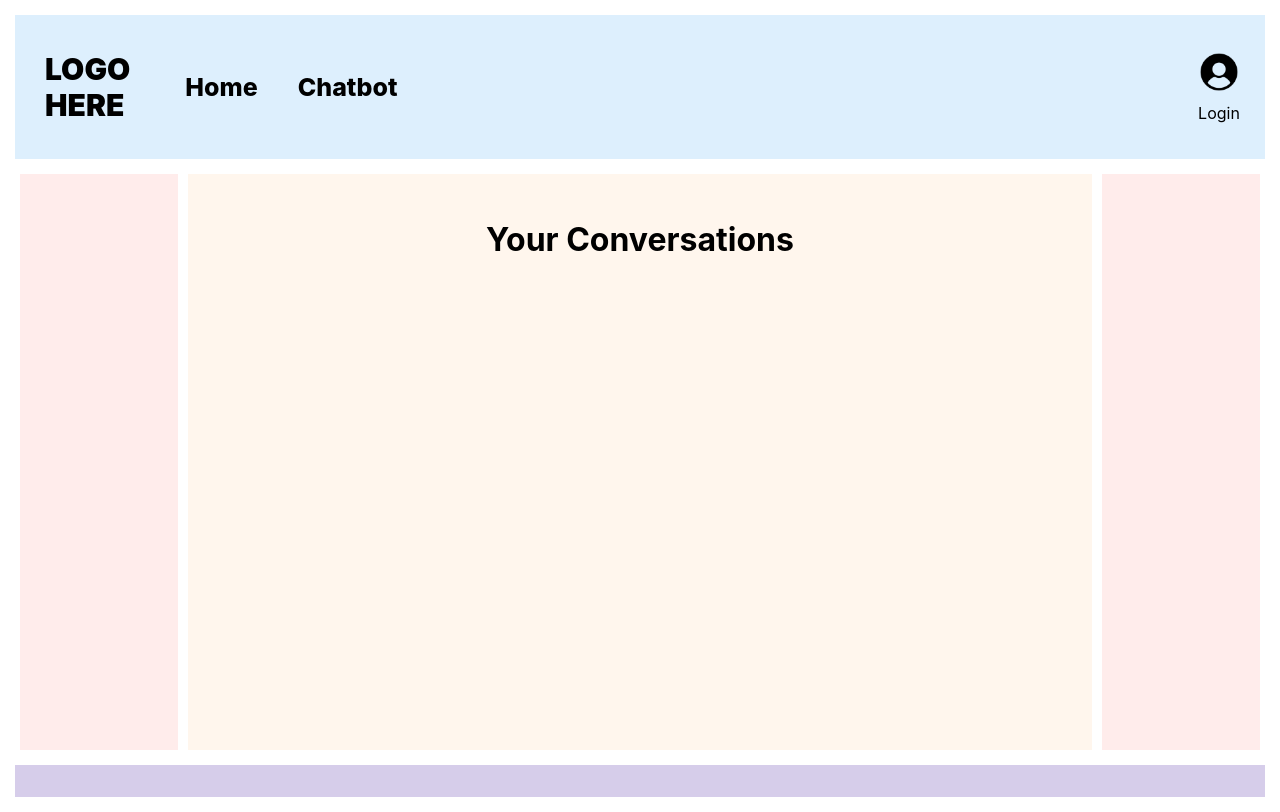
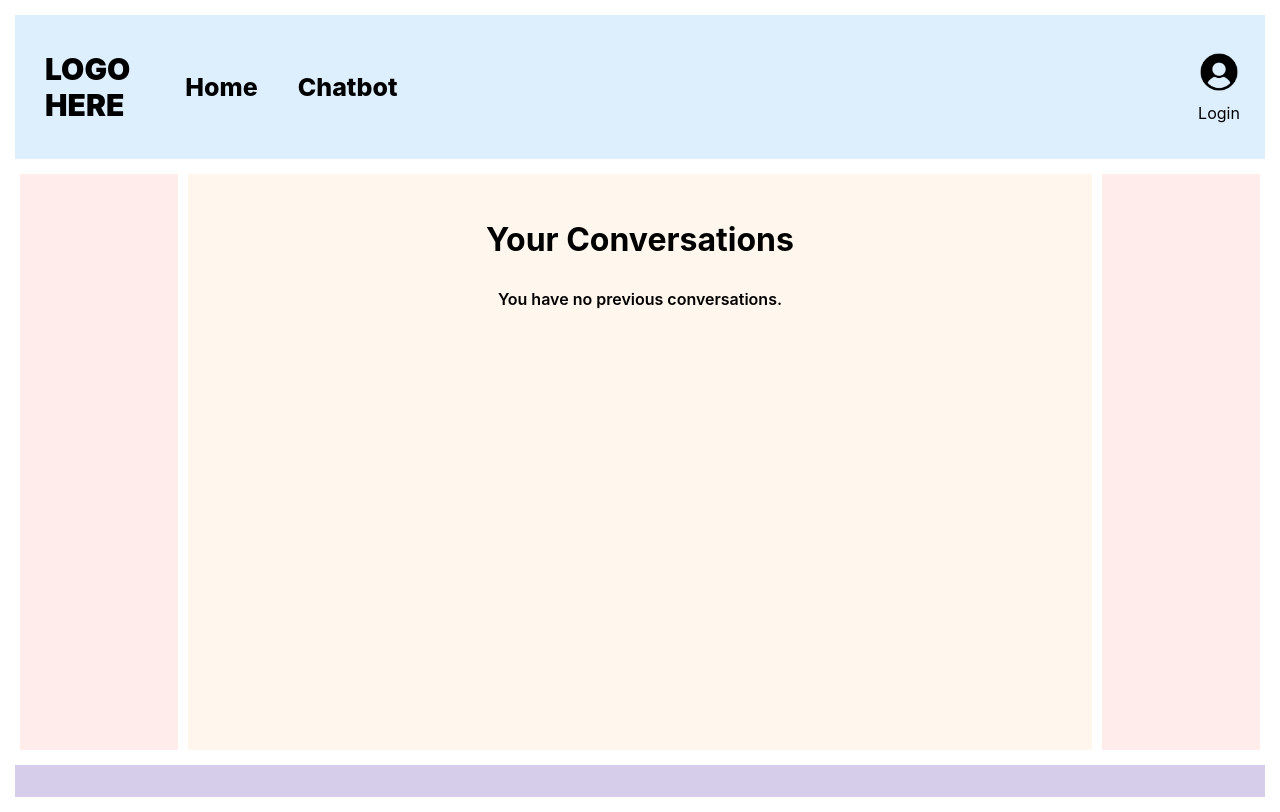
Before and after one commit to thavishkagamage/Integrated-Therapy-Software, a React (Create React App) app in the folder cbt_chatbot/front-end/: page /conversations in a window 1280 px wide. Built offline with nearby package versions, Linux system fonts and the light colour scheme.

Commit message:
notify the user when no conversations are present

```diff
--- a/cbt_chatbot/front-end/src/components/conversations/Conversations.css
+++ b/cbt_chatbot/front-end/src/components/conversations/Conversations.css
@@ -34,3 +34,11 @@
 .conversation-item button:hover {
   background-color: #0056b3;
 }
+
+.no-conversations {
+  text-align: center;
+  padding-top: 20px;
+  p {
+    font-weight: 600;
+  }
+}
--- a/cbt_chatbot/front-end/src/components/conversations/Conversations.js
+++ b/cbt_chatbot/front-end/src/components/conversations/Conversations.js
@@ -56,8 +56,13 @@ const Conversations = () => {
   return (
     <div className="conversations-container">
       <h1>Your Conversations</h1>
+      {conversations.length === 0 ? (
+        <div className="no-conversations">
+          <p>You have no previous conversations.</p>
+        </div>
+      ) : (
+        conversations.map(conversation => (
           <ul>
-        {conversations.map(conversation => (
             <li key={conversation.id} className="conversation-item">
               <div className="conversation-title">{conversation.title}</div>
               <div>
@@ -66,8 +71,9 @@ const Conversations = () => {
                 <button onClick={() => handleDeleteConversation(conversation.id)}>Delete</button>
               </div>
             </li>
-        ))}
           </ul>
+        )))
+      }
     </div>
   );
 };
```
Lines whose indentation alone changed are shown as unchanged.
